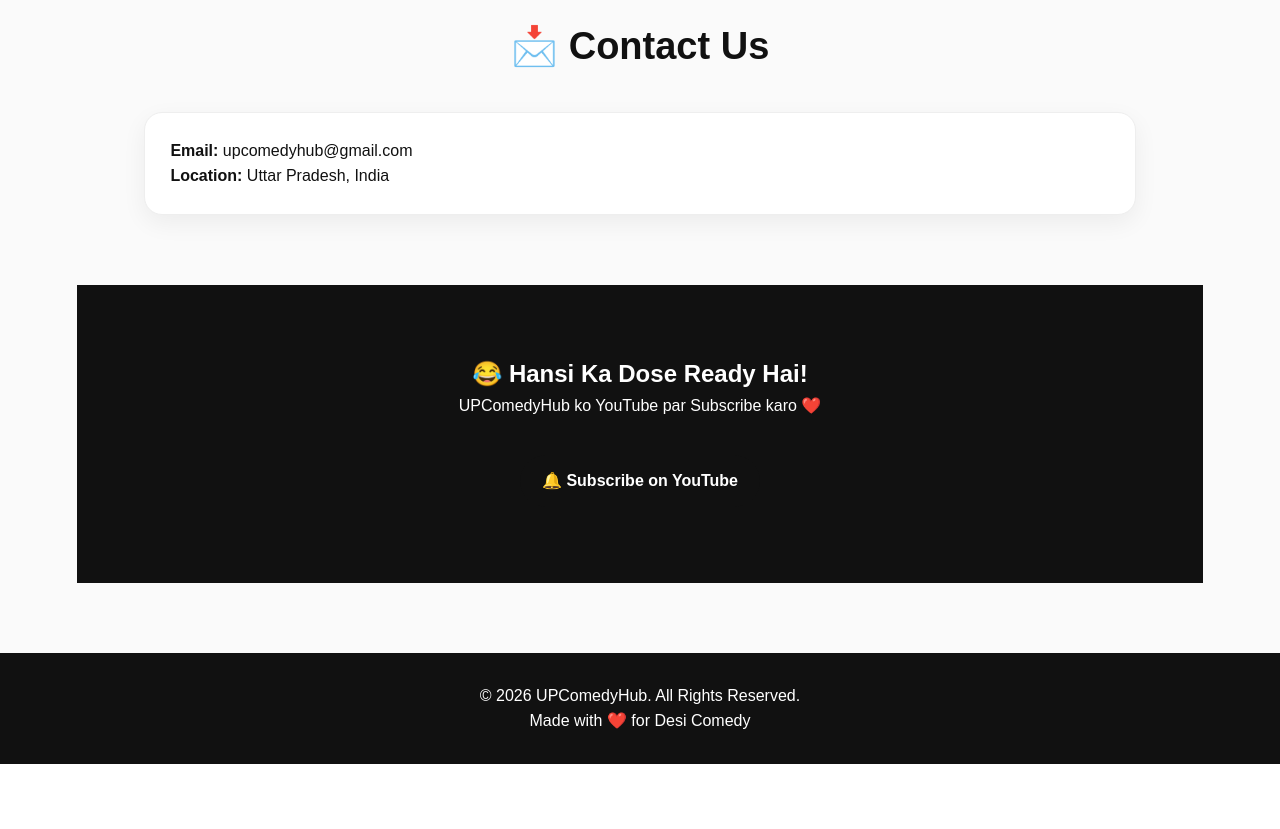
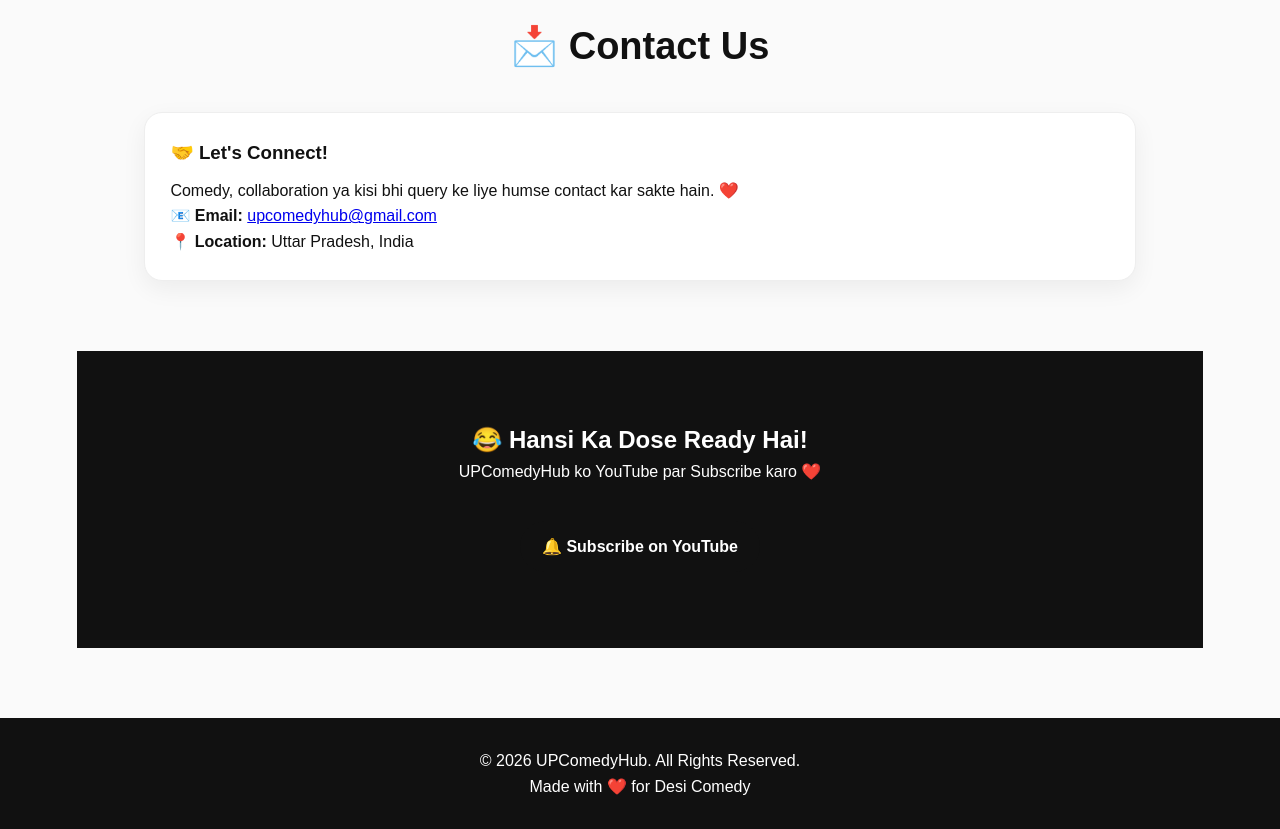
Before and after one commit to upcomedyhub/upcomedyhub.github.io, a plain HTML site: page index.html in a window 1280 px wide. Shown: the part 8540-9369 px from the top of the page. Before the commit the page ends 9304 px from the top, so only its background shows below. Drawn offline with Linux system fonts and the light colour scheme.

Commit message:
Revamp contact section with email and location details
Updated contact section with new layout and details.

```diff
--- a/index.html
+++ b/index.html
@@ -389,15 +389,30 @@
   </p>
 
 </div>
+
 <section id="contact">
   <h2 class="section-title">📩 Contact Us</h2>
 
   <div class="card">
-    <p><strong>Email:</strong> upcomedyhub@gmail.com</p>
-    <p><strong>Location:</strong> Uttar Pradesh, India</p>
+    <h3>🤝 Let's Connect!</h3>
+
+    <p>
+      Comedy, collaboration ya kisi bhi query ke liye
+      humse contact kar sakte hain. ❤️
+    </p>
+
+    <p>
+      📧 <strong>Email:</strong>
+      <a href="mailto:upcomedyhub@gmail.com">
+        upcomedyhub@gmail.com
+      </a>
+    </p>
+
+    <p>
+      📍 <strong>Location:</strong> Uttar Pradesh, India
+    </p>
   </div>
 </section>
-
 <section class="cta">
   <h2>😂 Hansi Ka Dose Ready Hai!</h2>
 
```
